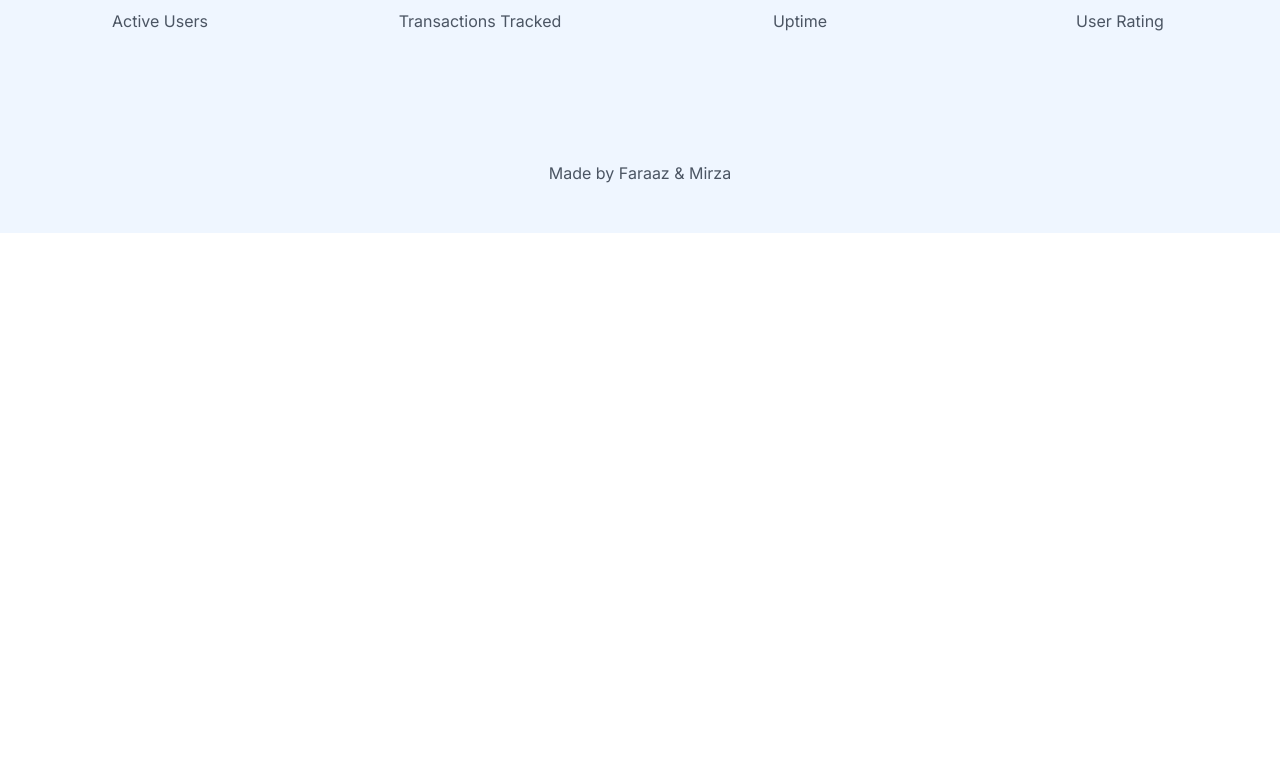
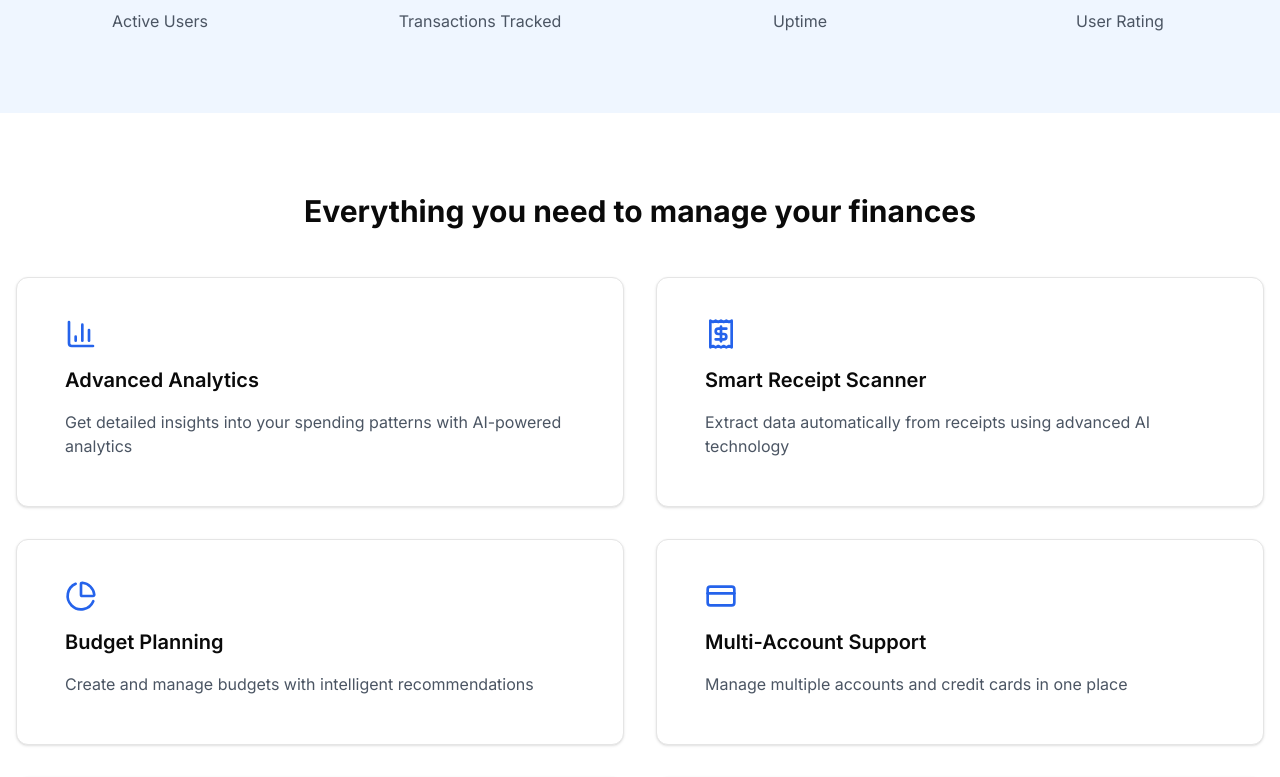
Before and after one commit to Faraazrehan2002/FinancialAI, a Next.js app: page / in a window 1280 px wide. Shown: the part 1392-2169 px from the top of the page. Before the commit the page ends 1625 px from the top, so only its background shows below. Built offline with nearby package versions, Linux system fonts and the light colour scheme; no server answers.

Commit message:
Features Section

```diff
--- a/app/page.jsx
+++ b/app/page.jsx
@@ -1,7 +1,8 @@
 import HeroSection from "@/components/hero";
 import { Button } from "@/components/ui/button";
 import Image from "next/image";
-import { statsData } from "./data/landing";
+import { featuresData, statsData } from "./data/landing";
+import { Card, CardContent } from "@/components/ui/card";
 
 export default function Home() {
   return (
@@ -24,6 +25,25 @@
           </div>
         </div>
       </section>
+
+      <section className="py-20">
+        <div className="container mx-auto px-4">
+          <h2 className="text-3xl font-bold text-center mb-12 ">
+            Everything you need to manage your finances
+          </h2>
+          <div className="grid grid-cols-2 md:grid-cols-2 lg:gird-cols-3 gap-8 ">
+            {featuresData.map((feature, index)=>(
+              <Card key = {index} className = "p-6 ">
+                <CardContent className="space-y-4 pt-4 ">
+                  {feature.icon}
+                  <h3 className="text-xl font-semibold ">{feature.title}</h3>
+                  <p className="text-gray-600">{feature.description}</p>
+                </CardContent>
+              </Card>
+            ))}
+          </div>
+        </div>
+      </section>
       </div>
 
   );
```
